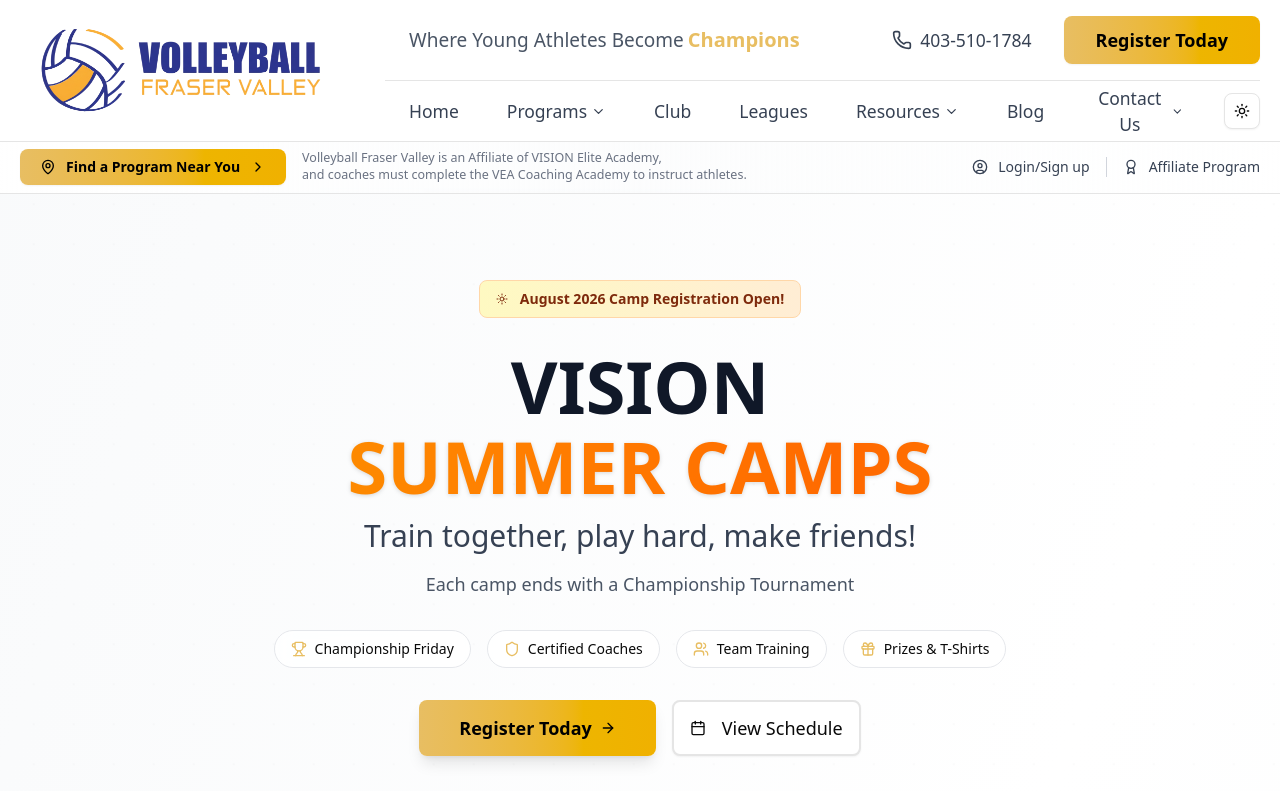
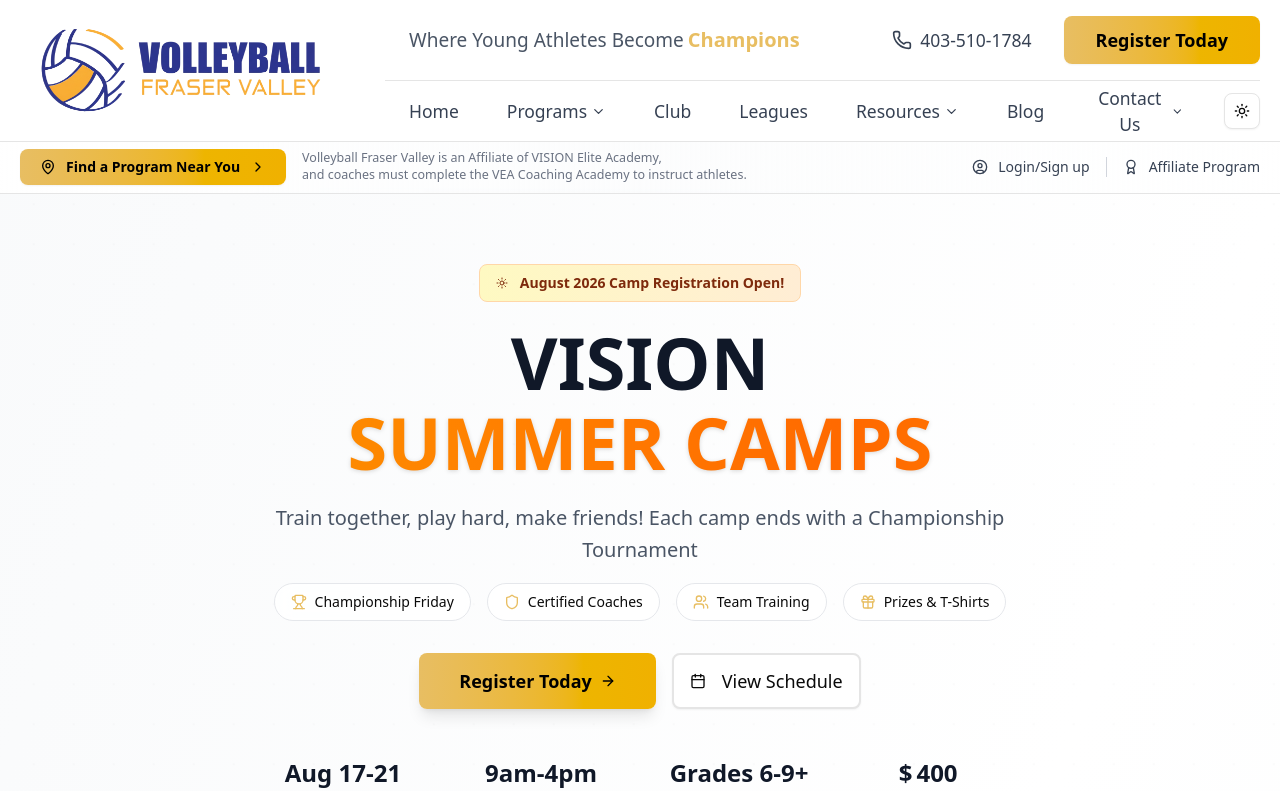
Before and after one commit to Visionelitevolleyball/Visionelitevolleyball, a Next.js app: page /summercamps in a window 1280 px wide. Shown: the top 791 px of the page. Built offline with nearby package versions, Linux system fonts and the light colour scheme.

Commit message:
fix: improve ui consistency and spacing across program pages

```diff
--- a/app/programs/page.tsx
+++ b/app/programs/page.tsx
@@ -38,8 +38,9 @@ export default function ProgramsPage() {
       />
 
       {/* Welcome to Volleyball Fraser Valley Section - NOW AT TOP */}
-      <section className="relative py-16 lg:py-20">
-        <div className="relative z-10 max-w-7xl mx-auto px-4 sm:px-6 lg:px-8">
+      <section className="relative min-h-[calc(100vh-4rem)] sm:min-h-[calc(100vh-7rem)] lg:min-h-[calc(100vh-8.5rem)] pt-8 lg:pt-12">
+        <div className="relative z-10 max-w-7xl mx-auto px-4 sm:px-6 lg:px-8 h-full min-h-[calc(100vh-4rem)] sm:min-h-[calc(100vh-7rem)] lg:min-h-[calc(100vh-8.5rem)] flex items-center justify-center">
+          <div className="w-full">
 
           {/* Section Header */}
           <motion.div
@@ -53,7 +54,7 @@ export default function ProgramsPage() {
               initial={{ opacity: 0, scale: 0.9 }}
               animate={{ opacity: 1, scale: 1 }}
               transition={{ duration: 0.5 }}
-              className="inline-flex mb-8"
+              className="inline-flex mb-6"
             >
               <Badge className="px-4 py-2 text-sm font-semibold bg-gradient-to-r from-blue-100 to-cyan-100 dark:from-blue-900/20 dark:to-cyan-900/20 text-blue-900 dark:text-blue-200 border-blue-200 dark:border-blue-800">
                 <Sparkles className="h-4 w-4 mr-2" />
@@ -61,7 +62,7 @@ export default function ProgramsPage() {
               </Badge>
             </motion.div>
 
-            <h1 className="text-4xl md:text-5xl lg:text-6xl font-black flex-grow">
+            <h1 className="text-4xl md:text-5xl lg:text-6xl font-black mb-6">
               <span className="block text-gray-900 dark:text-gray-100">
                 WELCOME TO
               </span>
@@ -76,6 +77,10 @@ export default function ProgramsPage() {
                 VOLLEYBALL FRASER VALLEY
               </span>
             </h1>
+
+            <p className="text-xl text-gray-600 dark:text-gray-400 max-w-3xl mx-auto leading-relaxed">
+              Your destination for inclusive, community-focused volleyball programs designed for players of all levels
+            </p>
           </motion.div>
 
           {/* Introduction Card */}
@@ -379,6 +384,7 @@ export default function ProgramsPage() {
             </div>
           </motion.div>
 
+          </div>
         </div>
       </section>
 
--- a/app/reviews/page.tsx
+++ b/app/reviews/page.tsx
@@ -178,20 +178,23 @@ export default function ReviewsPage() {
       />
 
       {/* Hero Section - Reviews & Testimonials */}
-      <section className="relative min-h-[calc(100vh-4rem)] sm:min-h-[calc(100vh-7rem)] lg:min-h-[calc(100vh-8.5rem)] pt-4 lg:pt-6">
+      <section className="relative min-h-[calc(100vh-4rem)] sm:min-h-[calc(100vh-7rem)] lg:min-h-[calc(100vh-8.5rem)] pt-8 lg:pt-12">
 
         <div className="relative z-10 max-w-7xl mx-auto px-4 sm:px-6 lg:px-8 h-full min-h-[calc(100vh-4rem)] sm:min-h-[calc(100vh-7rem)] lg:min-h-[calc(100vh-8.5rem)] flex items-center justify-center">
           <div className="w-full">
-
-            {/* Main Hero Content */}
-            <div className="text-center space-y-4">
-
-              {/* Animated Badge */}
             <motion.div
               initial={{ opacity: 0, y: 20 }}
               animate={{ opacity: 1, y: 0 }}
               transition={{ duration: 0.6 }}
-                className="inline-flex"
+              className="text-center mb-16"
+            >
+
+              {/* Animated Badge */}
+              <motion.div
+                initial={{ opacity: 0, scale: 0.9 }}
+                animate={{ opacity: 1, scale: 1 }}
+                transition={{ duration: 0.5 }}
+                className="inline-flex mb-6"
               >
                 <Badge className="px-4 py-2 text-sm font-semibold bg-gradient-to-r from-yellow-100 to-orange-100 dark:from-yellow-900/20 dark:to-orange-900/20 text-orange-900 dark:text-orange-200 border-orange-200 dark:border-orange-800">
                   <Star className="h-4 w-4 mr-2 fill-current" />
@@ -201,13 +204,7 @@ export default function ReviewsPage() {
               </motion.div>
 
               {/* Main Title */}
-              <motion.div
-                initial={{ opacity: 0, y: 30 }}
-                animate={{ opacity: 1, y: 0 }}
-                transition={{ duration: 0.8, delay: 0.1 }}
-                className="space-y-3"
-              >
-                <h1 className="text-4xl md:text-5xl lg:text-6xl font-black">
+              <h1 className="text-4xl md:text-5xl lg:text-6xl font-black mb-6">
                   <span className="block text-gray-900 dark:text-gray-100">
                     REAL STORIES,
                   </span>
@@ -223,7 +220,7 @@ export default function ReviewsPage() {
                   </span>
               </h1>
 
-                <p className="text-lg md:text-xl font-light text-gray-700 dark:text-gray-300 max-w-3xl mx-auto">
+              <p className="text-xl text-gray-600 dark:text-gray-400 max-w-3xl mx-auto leading-relaxed">
                 Hear from our athletes, parents, and coaches about their
                 transformative volleyball journey with Fraser Valley
               </p>
@@ -288,7 +285,6 @@ export default function ReviewsPage() {
                   Share Your Story
                 </Button>
               </motion.div>
-            </div>
           </div>
         </div>
       </section>
--- a/app/summercamps/page.tsx
+++ b/app/summercamps/page.tsx
@@ -44,14 +44,19 @@ export default function SummerCampsPage() {
           <div className="w-full">
 
           {/* Main Hero Content */}
-            <div className="text-center space-y-8">
+            <motion.div
+              initial={{ opacity: 0, y: 20 }}
+              animate={{ opacity: 1, y: 0 }}
+              transition={{ duration: 0.6 }}
+              className="text-center mb-16"
+            >
 
             {/* Animated Badge */}
               <motion.div
-                initial={{ opacity: 0, y: 20 }}
-                animate={{ opacity: 1, y: 0 }}
-                transition={{ duration: 0.6 }}
-                className="inline-flex"
+                initial={{ opacity: 0, scale: 0.9 }}
+                animate={{ opacity: 1, scale: 1 }}
+                transition={{ duration: 0.5 }}
+                className="inline-flex mb-6"
               >
                 <Badge className="px-4 py-2 text-sm font-semibold bg-gradient-to-r from-yellow-100 to-orange-100 dark:from-yellow-900/20 dark:to-orange-900/20 text-orange-900 dark:text-orange-200 border-orange-200 dark:border-orange-800">
                   <Sun className="h-4 w-4 mr-2" />
@@ -60,13 +65,7 @@ export default function SummerCampsPage() {
               </motion.div>
 
             {/* Main Title */}
-              <motion.div
-                initial={{ opacity: 0, y: 30 }}
-                animate={{ opacity: 1, y: 0 }}
-                transition={{ duration: 0.8, delay: 0.1 }}
-                className="space-y-4"
-              >
-                <h1 className="text-5xl md:text-6xl lg:text-7xl font-black">
+              <h1 className="text-5xl md:text-6xl lg:text-7xl font-black mb-6">
                   <span className="block text-gray-900 dark:text-gray-100">
                     VISION
                   </span>
@@ -80,17 +79,11 @@ export default function SummerCampsPage() {
                   )}>
                     SUMMER CAMPS
                   </span>
-                </h1>
+              </h1>
 
-                <p className="text-2xl md:text-3xl font-light text-gray-700 dark:text-gray-300">
-                  <span className="block sm:inline">Train together, play hard,</span>
-                  <span className="block sm:inline"> make friends!</span>
-                </p>
-
-                <p className="text-lg text-gray-600 dark:text-gray-400 font-medium">
-                  Each camp ends with a Championship Tournament
-                </p>
-              </motion.div>
+              <p className="text-xl text-gray-600 dark:text-gray-400 max-w-3xl mx-auto leading-relaxed mb-4">
+                Train together, play hard, make friends! Each camp ends with a Championship Tournament
+              </p>
 
             {/* Feature Pills */}
               <motion.div
@@ -120,7 +113,7 @@ export default function SummerCampsPage() {
                 initial={{ opacity: 0, y: 20 }}
                 animate={{ opacity: 1, y: 0 }}
                 transition={{ duration: 0.6, delay: 0.4 }}
-                className="flex flex-col sm:flex-row gap-4 justify-center"
+                className="flex flex-col sm:flex-row gap-4 justify-center mt-8"
               >
                 <Button
                   size="lg"
@@ -186,7 +179,7 @@ export default function SummerCampsPage() {
                   </div>
                 ))}
               </motion.div>
-            </div>
+            </motion.div>
           </div>
         </div>
       </section>
```
Lines whose indentation alone changed are shown as unchanged.
